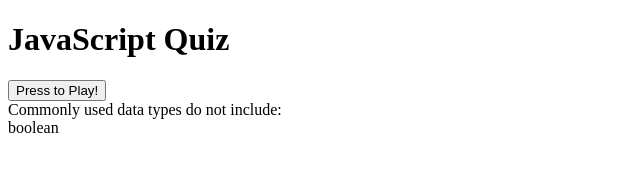
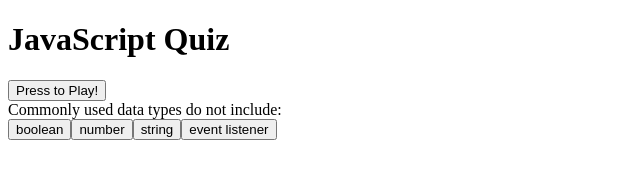
Before and after one commit to lundj227/code-quiz, a plain HTML site: page index.html in a window 1280 px wide. Both pictures are taken after a click on the button "Press to Play!". Shown: the whole page, without its empty margins (0-640 px from the left). Drawn offline with nearby package versions, Linux system fonts and the light colour scheme.

Commit message:
Added the renderQuestions functions and adjusted the myQuestions object

```diff
--- a/assets/js/script.js
+++ b/assets/js/script.js
@@ -3,71 +3,54 @@ var startButton = document.querySelector("#start");
 var myQuestions = [
     {
         question: "Commonly used data types do not include:",
-        answers: {
-            a: 'boolean',
-            b: 'number',
-            c: 'string',
-            d: 'event listener'
-        },
-        correctAnswer: 'd'
+        answers: ['boolean', 'number', 'string', 'event listener'],
+        correctAnswer: 'event listener'
     },
     {
         question: "Which of the following is not a type of javaSript loop?",
-        answers: {
-            a: 'for',
-            b: 'do while',
-            c: 'if statements',
-            d: 'none of the above'
-
-        },
-        correctAnswer: 'c'
+        answers: ['for', 'do while', 'if statememts', 'none of the above'],
+        correctAnswer: 'if statements'
     },
     {
         question: "This is a valid javaScript string:\n 'I haven't seen it' ",
-        answers: {
-            a: 'true',
-            b: 'false',
-        },
-        correctAnswer: 'b'
+        answers: ['true', 'false'],
+        correctAnswer: 'false'
     },
     {
         question: "Ethical ways to get help on projects do NOT include:",
-        answers: {
-            a: 'asking someone more experienced',
-            b: 'googling',
-            c: 'chatGPT',
-            d: 'Using code that does not belong to you and not giving the author credit'
-        },
-        correctAnswer: 'd'
+        answers: ['asking someone more experienced', 'googling', 'chatGPT', 'Using code that does not belong to you and not giving the author credit'],
+        correctAnswer: 'Using code that does not belong to you and not giving the author credit'
     },
     {
         question: "Which is a commonly used coding language for web development?",
-        answers: {
-            a: 'javaScript',
-            b: 'Chrome',
-            c: 'Safari',
-            d: 'All of the above'
-        },
-        correctAnswer: 'a'
+        answers: ['javaScript', 'Chrome','Safari','All of the above'],
+        correctAnswer: 'javaScript'
     }
 ];
 
 var quizSpace = document.querySelector('#question');
 var answerSpace = document.querySelector('#answers');
 var loop = true;
+var questionNum = 0;
 
-function displayPossibleAnswers(){
-    for(var i = 0; i < 4; i++){
-        answerSpace.innerHTML.append()
-    }
-}
-
-startButton.addEventListener("click", function(){
-    var questionNum = 0;
+function renderQuestions(){
     do{
         quizSpace.innerHTML = myQuestions[questionNum].question;
-        answerSpace.innerHTML = myQuestions[questionNum].answers.a;
+        // This for loop will render the possible answers
+        for(var i = 0; i < myQuestions[questionNum].answers.length; i++){
+            let button = document.createElement('button')
+            button.innerText = myQuestions[questionNum].answers[i];
+            if(myQuestions[questionNum].answers[i] == myQuestions[questionNum].correctAnswer){
+                button.classList.add('correct');
+            }else{
+                button.classList.add('possible-answers');
+            }
+            answerSpace.appendChild(button);
+        }
         loop = false;
+
     }
     while(loop == true);
-});
+}
+// I'll have to make another function called startGame that the event listener will call that will include code for the timer and deducting time.
+startButton.addEventListener("click", renderQuestions)
--- a/index.html
+++ b/index.html
@@ -15,6 +15,8 @@
     </section>
     <div id="question"></div>
     <div id="answers"></div>
+
+    <script src="https://code.jquery.com/jquery-3.5.1.min.js"></script>
     <script src="./assets/js/script.js"></script>
 </body>
 </html>
```
